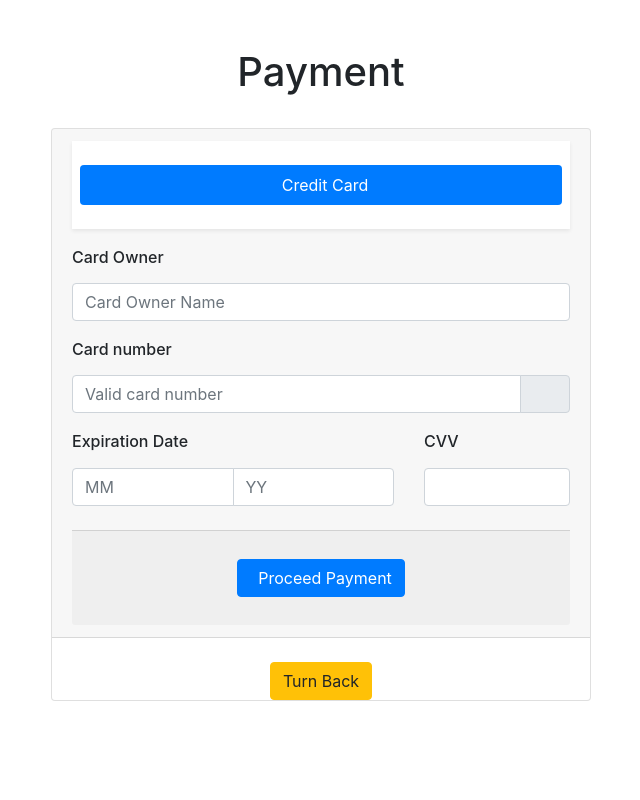
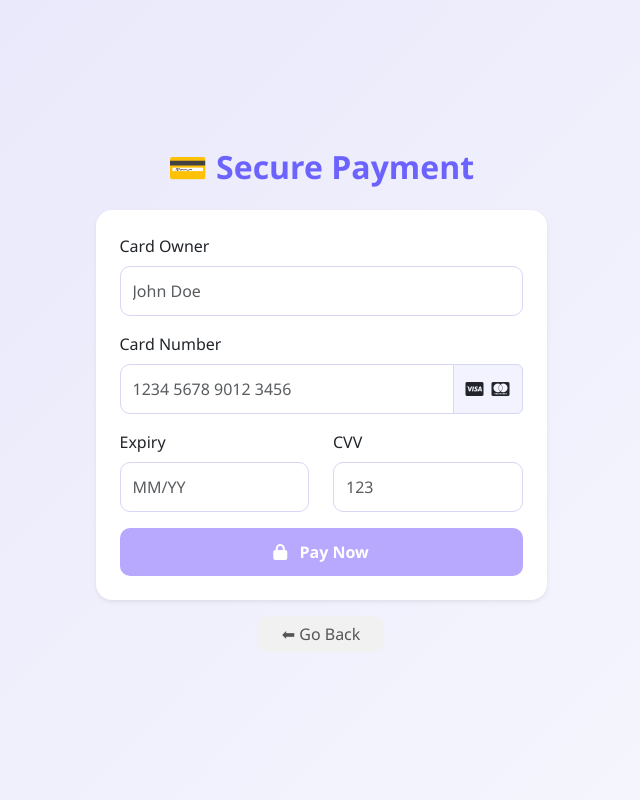
Before and after one commit to sbraichu63/Tour_management_System, a Django app: page /enroll/ in a window 1280 px wide. Shown: the whole page, without its empty margins (319-959 px from the left). Run offline with Django 3.2, Linux system fonts and the light colour scheme.

Commit message:
updated enroll and checkout pages

```diff
--- a/TourM/templates/enroll.html
+++ b/TourM/templates/enroll.html
@@ -1,107 +1,145 @@
 <!DOCTYPE html>
 <html lang="en">
-
 <head>
     <meta charset="UTF-8">
-    <meta http-equiv="X-UA-Compatible" content="IE=edge">
     <meta name="viewport" content="width=device-width, initial-scale=1.0">
-    <link rel="stylesheet" href="https://cdn.jsdelivr.net/npm/bootstrap@4.3.1/dist/css/bootstrap.min.css" integrity="sha384-ggOyR0iXCbMQv3Xipma34MD+dH/1fQ784/j6cY/iJTQUOhcWr7x9JvoRxT2MZw1T" crossorigin="anonymous">
-    <title>Document</title>
+    <title>Payment</title>
+
+    <!-- Bootstrap 5 -->
+    <link href="https://cdn.jsdelivr.net/npm/bootstrap@5.3.2/dist/css/bootstrap.min.css" rel="stylesheet">
+
+    <!-- Font Awesome -->
+    <link rel="stylesheet" href="https://cdnjs.cloudflare.com/ajax/libs/font-awesome/6.5.0/css/all.min.css">
+
+    <style>
+        body {
+            background: linear-gradient(135deg, #E6E6FA, #F8F8FF);
+            min-height: 100vh;
+            display: flex;
+            align-items: center;
+            font-family: 'Segoe UI', sans-serif;
+        }
+
+        .card {
+            border-radius: 16px;
+            border: none;
+            background: #ffffff;
+        }
+
+        .form-control {
+            border-radius: 10px;
+            padding: 12px;
+            border: 1px solid #d6d6f5;
+        }
+
+        .form-control:focus {
+            border-color: #b8a9ff;
+            box-shadow: 0 0 5px rgba(184, 169, 255, 0.5);
+        }
+
+        .btn-primary {
+            background: #b8a9ff;
+            border: none;
+            border-radius: 10px;
+            padding: 12px;
+            font-weight: 600;
+            color: #fff;
+        }
+
+        .btn-primary:hover {
+            background: #a18eff;
+        }
+
+        .btn-warning {
+            background: #f1f1f1;
+            border: none;
+            color: #555;
+            border-radius: 10px;
+        }
+
+        .btn-warning:hover {
+            background: #e2e2e2;
+        }
+
+        .title {
+            color: #6c63ff;
+            font-weight: 700;
+        }
+
+        .input-group-text {
+            background: #f3f3ff;
+            border: 1px solid #d6d6f5;
+        }
+    </style>
 </head>
 
 <body>
 
+<div class="container">
+    <div class="row justify-content-center">
+        <div class="col-md-6 col-lg-5">
 
+            <h2 class="text-center title mb-4">💳 Secure Payment</h2>
 
+            <div class="card shadow-sm">
+                <div class="card-body p-4">
 
-    <!--=============================================================================-->
-    <div class="container py-5">
-        <!-- For demo purpose -->
-        <div class="row mb-4">
-            <div class="col-lg-8 mx-auto text-center">
-                <h1 class="display-6"> Payment </h1>
+                    <form onsubmit="handlePayment(event)">
+
+                        <div class="mb-3">
+                            <label class="form-label">Card Owner</label>
+                            <input type="text" class="form-control" placeholder="John Doe" required>
+                        </div>
+
+                        <div class="mb-3">
+                            <label class="form-label">Card Number</label>
+                            <div class="input-group">
+                                <input type="text" class="form-control" placeholder="1234 5678 9012 3456" required>
+                                <span class="input-group-text">
+                                    <i class="fab fa-cc-visa"></i>
+                                    <i class="fab fa-cc-mastercard ms-2"></i>
+                                </span>
                             </div>
                         </div>
-        <!-- End -->
+
                         <div class="row">
-            <div class="col-lg-6 mx-auto">
-                <div class="card ">
-                    <div class="card-header">
-                        <div class="bg-white shadow-sm pt-4 pl-2 pr-2 pb-2">
-                            <!-- Credit card form tabs -->
-                            <ul role="tablist" class="nav bg-light nav-pills rounded nav-fill mb-3">
-                                <li class="nav-item">
-                                    <a data-toggle="pill" href="#credit-card" class="nav-link active "> <i class="fas fa-credit-card mr-2"></i> Credit Card </a>
-                                </li>
+                            <div class="col-6 mb-3">
+                                <label class="form-label">Expiry</label>
+                                <input type="text" class="form-control" placeholder="MM/YY" required>
+                            </div>
 
-                            </ul>
-                        </div>
-                        <!-- End -->
-                        <!-- Credit card form content -->
-                        <div class="tab-content">
-                            <!-- credit card info-->
-                            <div id="credit-card" class="tab-pane fade show active pt-3">
-                                <form role="form" onsubmit="event.preventDefault()">
-                                    <div class="form-group"> <label for="username">
-                                            <h6>Card Owner</h6>
-                                        </label> <input type="text" name="username" placeholder="Card Owner Name" required class="form-control "> </div>
-                                    <div class="form-group"> <label for="cardNumber">
-                                            <h6>Card number</h6>
-                                        </label>
-                                        <div class="input-group"> <input type="text" name="cardNumber" placeholder="Valid card number" class="form-control " required>
-                                            <div class="input-group-append"> <span class="input-group-text text-muted"> <i class="fab fa-cc-visa mx-1"></i> <i class="fab fa-cc-mastercard mx-1"></i> <i class="fab fa-cc-amex mx-1"></i> </span> </div>
+                            <div class="col-6 mb-3">
+                                <label class="form-label">CVV</label>
+                                <input type="password" class="form-control" placeholder="123" required>
                             </div>
                         </div>
-                                    <div class="row">
-                                        <div class="col-sm-8">
-                                            <div class="form-group"> <label><span class="hidden-xs">
-                                                        <h6>Expiration Date</h6>
-                                                    </span></label>
-                                                <div class="input-group"> <input type="number" placeholder="MM" name="" class="form-control" required> <input type="number" placeholder="YY" name="" class="form-control" required> </div>
-                                            </div>
-                                        </div>
-                                        <div class="col-sm-4">
-                                            <div class="form-group mb-4"> <label data-toggle="tooltip" title="Three digit CV code on the back of your card">
-                                                    <h6>CVV <i class="fa fa-question-circle d-inline"></i></h6>
-                                                </label> <input type="text" required class="form-control"> </div>
-                                        </div>
-                                    </div>
-                                    <div class="card-footer">
-                                        <p>
-                                            <div class="text-center">
 
-                                                <button onclick=" myFunction() " type=" button " class="btn btn-primary "><i class="fas fa-mobile-alt mr-2 "></i> Proceed Payment</button> </p>
-                                        </div>
-                                        <script>
-                                            function myFunction() {
-                                                alert("Payment Successful. Redirecting to homepage.. ");
-                                                window.location.href = "http://127.0.0.1:8000/ ";
-                                            }
-                                        </script>
+                        <button type="submit" class="btn btn-primary w-100">
+                            <i class="fas fa-lock me-2"></i> Pay Now
+                        </button>
+
                     </form>
-                                </div>
-                            </div>
-                            <!-- End -->
-
-                        </div>
-                    </div>
-                    <br/>
-
-                    <div class="text-center ">
-
-                        <a href="{% url 'homeView'%} ">
-                            <button class="btn btn-warning ">Turn Back</button>
-                        </a>
 
                 </div>
             </div>
 
+            <div class="text-center mt-3">
+                <a href="{% url 'homeView' %}">
+                    <button class="btn btn-warning px-4">⬅ Go Back</button>
+                </a>
+            </div>
 
-                <script src="https://code.jquery.com/jquery-3.3.1.slim.min.js " integrity="sha384-q8i/X+965DzO0rT7abK41JStQIAqVgRVzpbzo5smXKp4YfRvH+8abtTE1Pi6jizo " crossorigin="anonymous "></script>
-                <script src="https://cdn.jsdelivr.net/npm/popper.js@1.14.7/dist/umd/popper.min.js " integrity="sha384-UO2eT0CpHqdSJQ6hJty5KVphtPhzWj9WO1clHTMGa3JDZwrnQq4sF86dIHNDz0W1 " crossorigin="anonymous "></script>
-                <script src="https://cdn.jsdelivr.net/npm/bootstrap@4.3.1/dist/js/bootstrap.min.js " integrity="sha384-JjSmVgyd0p3pXB1rRibZUAYoIIy6OrQ6VrjIEaFf/nJGzIxFDsf4x0xIM+B07jRM " crossorigin="anonymous "></script>
+        </div>
+    </div>
+</div>
+
+<script>
+    function handlePayment(event) {
+        event.preventDefault();
+        alert("✅ Payment Successful!\nRedirecting...");
+        window.location.href = "/";
+    }
+</script>
 
 </body>
-
-
 </html>
```
Also changed, not shown: TourM/templates/checkout.html (+104 -30 lines), db.sqlite3. Lines whose indentation alone changed are shown as unchanged.
